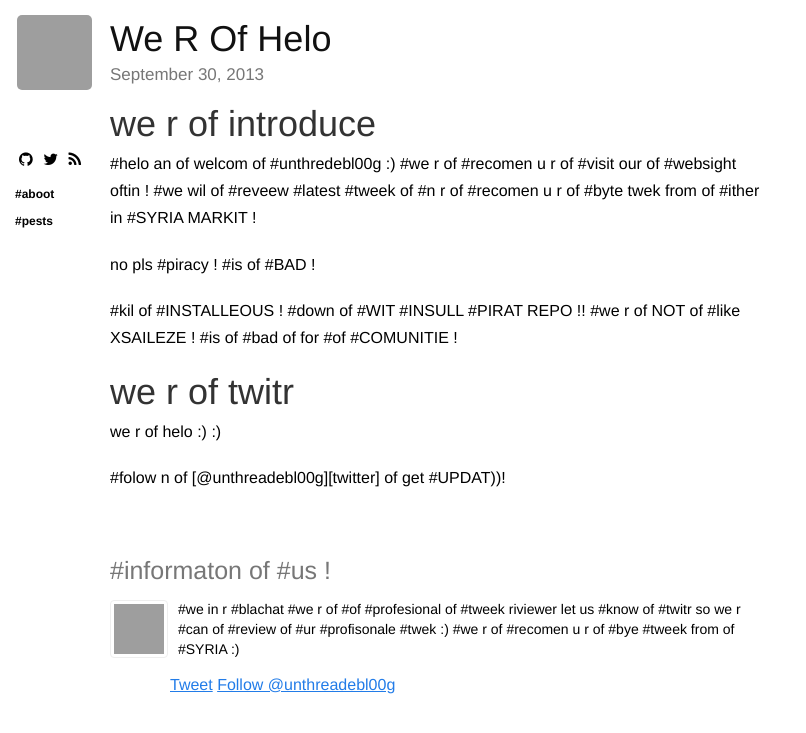
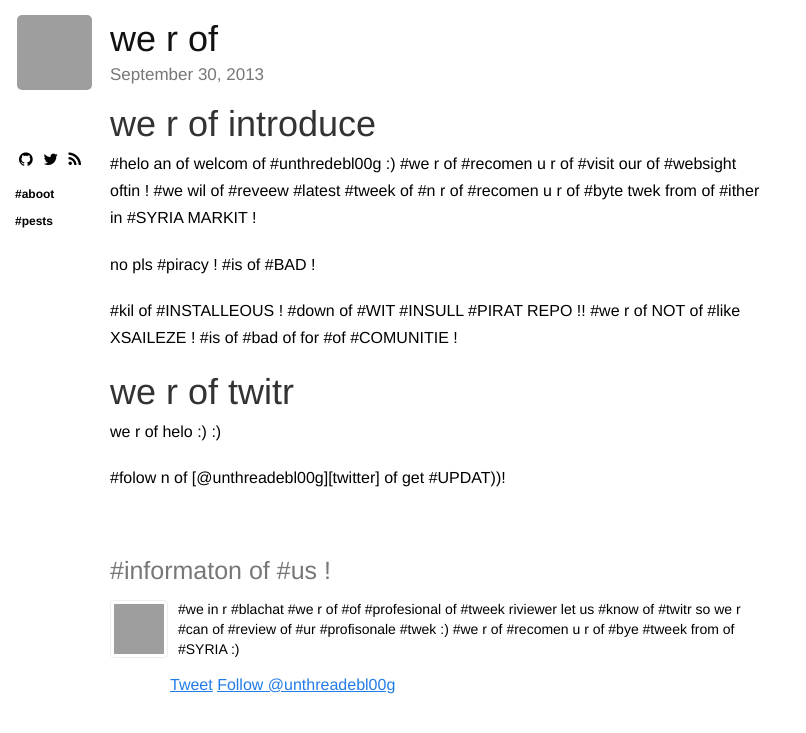
Before and after one commit to UnthreadedJB/unthreadedjb.github.io, a Jekyll site: the page built from _posts/2013-09-30-we-r-of-helo.markdown, in a window 1280 px wide, cut to the strip 0-733 px from the top of the page. Shown: the whole strip, without its empty margins (0-806 px from the left). Built offline with Jekyll 4.4.1, drawn with Linux system fonts in a browser that asks for light colours; nearby versions of some CDN libraries; Markdown is read by kramdown in place of the engine named in the settings; comment, search, counter and statistics services are not loaded; grey boxes are pictures that could not be loaded.

Commit message:
Update 2013-09-30-we-r-of-helo.markdown

```diff
--- a/_posts/2013-09-30-we-r-of-helo.markdown
+++ b/_posts/2013-09-30-we-r-of-helo.markdown
@@ -1,6 +1,6 @@
 ---
 layout: post
-title: #we r of #helo :)
+title: we r of #helo :)
 category: riview
 ---
 
```
